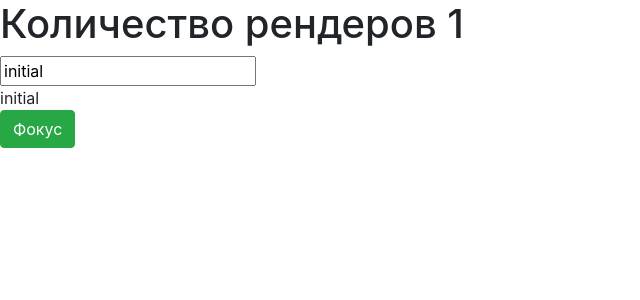
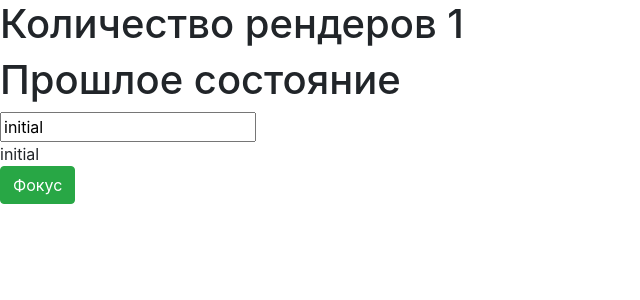
Before and after one commit to mytrofanov/Hook, a React (Create React App) app: page /ref in a window 1280 px wide. Shown: the top 300 px of the page, without its empty margins (0-640 px from the left). Built offline with nearby package versions, Linux system fonts and the light colour scheme.

Commit message:
useRef - отслеживание предыдущего состояния

```diff
--- a/src/ref/FunctionUseRef.js
+++ b/src/ref/FunctionUseRef.js
@@ -15,9 +15,14 @@ function UseRefFunction() {
         console.log(inputRef.current.value)
     })
     const focus = () => inputRef.current.focus()
+    const prevValue = useRef('')
+    useEffect( ()=> {
+        prevValue.current = value
+    }, [value])
     return (
         <div>
             <h1>Количество рендеров {renderCount.current}</h1>
+            <h1>Прошлое состояние {prevValue.current}</h1>
             <input ref={inputRef} type="text" onChange={event => setValue(event.target.value)} value={value}/>
             <div>{value}</div>
             <button className="btn btn-success" onClick={focus}>Фокус</button>
```
